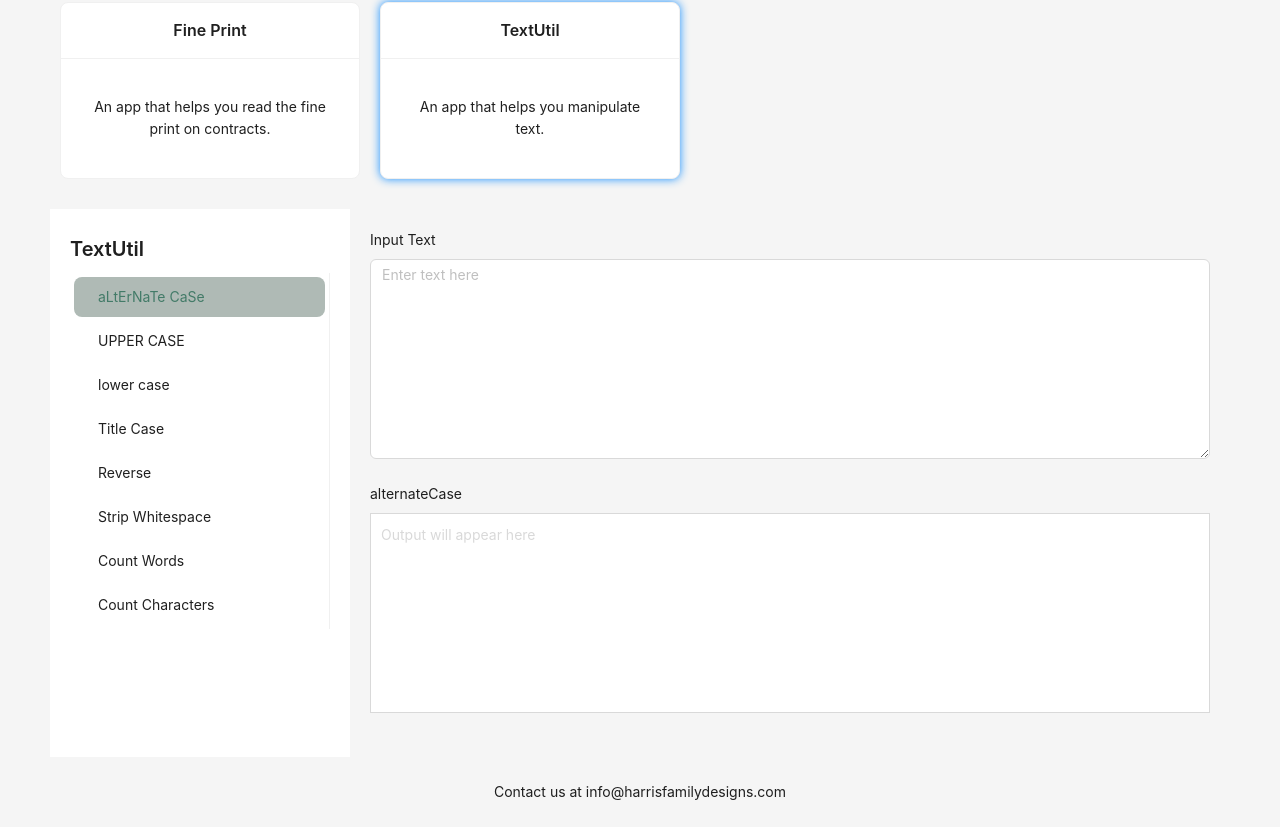
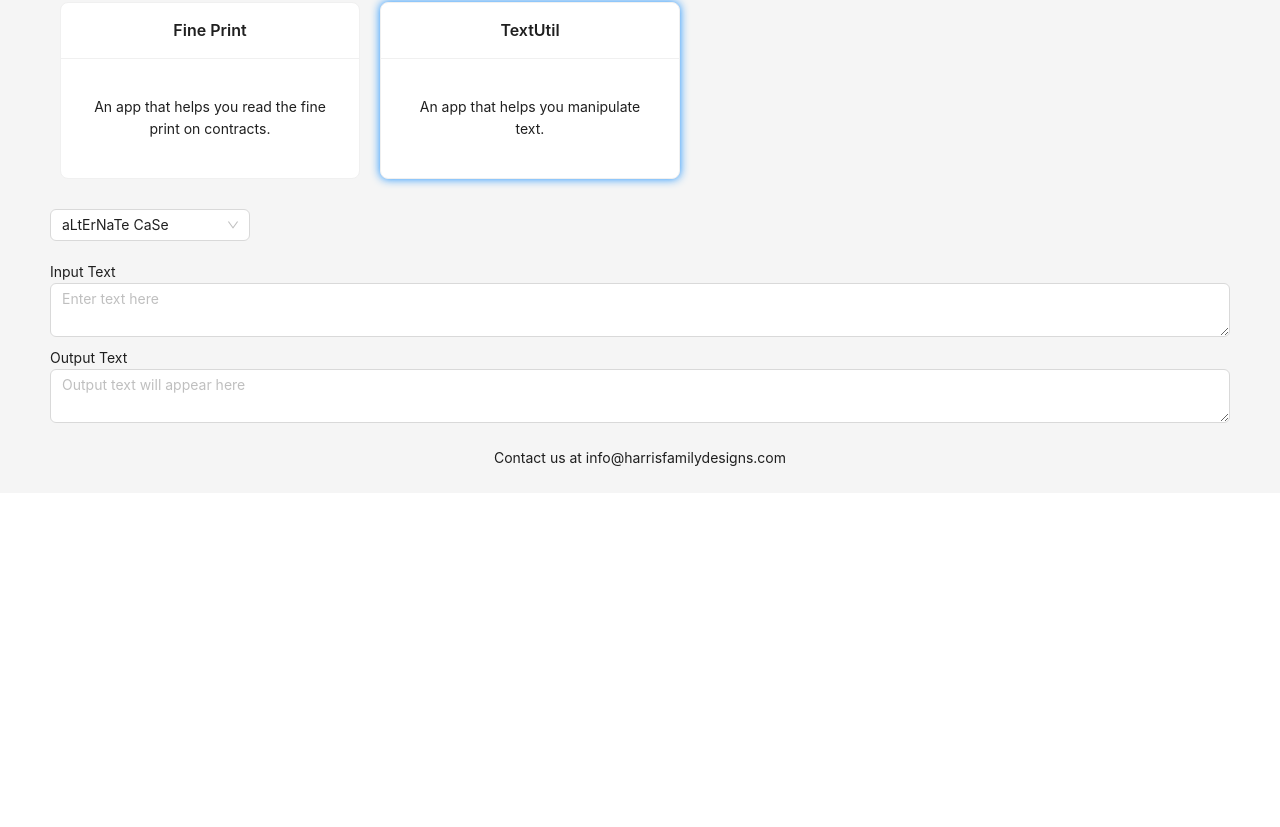
Before and after one commit to harrisfamilydesigns/harris-family-designs, a React (Vite) app: page /projects/text_util in a window 1280 px wide. Shown: the part 369-1196 px from the top of the page. After the commit the page ends 862 px from the top, so only its background shows below. Built offline with nearby package versions, Linux system fonts and the light colour scheme; sample sign-in values are in the browser's storage.

Commit message:
fix textutil app

```diff
--- a/src/components/WWWApp/TextUtilApp.jsx
+++ b/src/components/WWWApp/TextUtilApp.jsx
@@ -1,5 +1,5 @@
 import React from 'react';
-import { Input, Form, Row, Col, Layout, Menu, Typography } from 'antd';
+import { Input, Form, Row, Col, Layout, Menu, Typography, Select } from 'antd';
 
 const TextUtilApp = () => {
   const [inputText, setInputText] = React.useState('');
@@ -71,12 +71,18 @@ const TextUtilApp = () => {
 
   const updateOutputText = (text) => {
     const newText = textManipulationFunctions[selectedFunction].func(text);
+    console.log('newText:', newText)
     setOutputText(newText);
   }
 
   const processText = (text) => {
     setInputText(text);
     updateOutputText(text);
+  }
+
+  const updateFunction = (funcKey) => {
+    setSelectedFunction(funcKey);
+    updateOutputText(inputText);
   }
 
   React.useEffect(() => {
@@ -86,49 +92,34 @@ const TextUtilApp = () => {
 
   return (
     <div style={{ textAlign: 'left' }}>
-      <Layout>
-        <Layout.Sider width={300} style={{ background: 'white' }}>
-          <div style={{ margin: 20 }}>
-            <Typography.Title level={4}>TextUtil</Typography.Title>
-            <Menu
-              mode="inline"
-              defaultSelectedKeys={[selectedFunction]}
-              onClick={({ key }) => setSelectedFunction(key)}
+      <Select
+        defaultValue="alternateCase"
+        style={{ width: 200, marginBottom: 20 }}
+        onChange={value => updateFunction(value)}
       >
         {Object.keys(textManipulationFunctions).map(funcKey => (
-                <Menu.Item key={funcKey}>{textManipulationFunctions[funcKey].label}</Menu.Item>
+          <Select.Option key={funcKey} value={funcKey}>
+            {textManipulationFunctions[funcKey].label}
+          </Select.Option>
         ))}
-            </Menu>
-          </div>
-        </Layout.Sider>
-
-        <Layout.Content>
-          <div style={{margin: 20}}>
-            <Row>
-              <Col span={24}>
-                <Form layout="vertical">
-                  <Form.Item label="Input Text" name="inputText">
+      </Select>
+      <div>
+        <Typography.Text>Input Text</Typography.Text>
         <Input.TextArea
           value={inputText}
           onChange={e => processText(e.target.value)}
           placeholder="Enter text here"
-                      style={{ height: 200 }}
         />
-                  </Form.Item>
+      </div>
 
-                  <Form.Item label={selectedFunction} name="outputText">
-                    <div style={{ border: '1px solid #d9d9d9', background: 'white', padding: 10, height: 200, overflowY: 'auto' }}>
-                      <Typography.Text style={{ color: !outputText ? '#d9d9d9' : 'black' }}>
-                        {outputText || 'Output will appear here'}
-                      </Typography.Text>
+      <div style={{marginTop: 10}}>
+        <Typography.Text>Output Text</Typography.Text>
+        <Input.TextArea
+          value={outputText}
+          readOnly
+          placeholder="Output text will appear here"
+        />
       </div>
-                  </Form.Item>
-                </Form>
-              </Col>
-            </Row>
-          </div>
-        </Layout.Content>
-      </Layout>
     </div>
   );
 }
```
Lines whose indentation alone changed are shown as unchanged.
